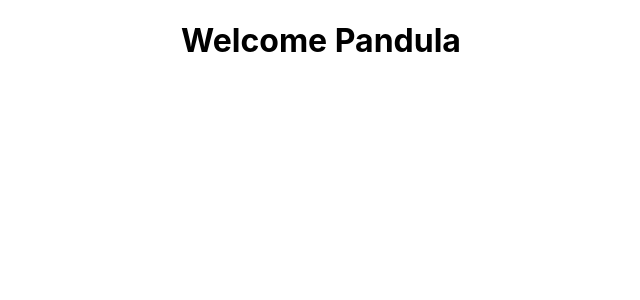
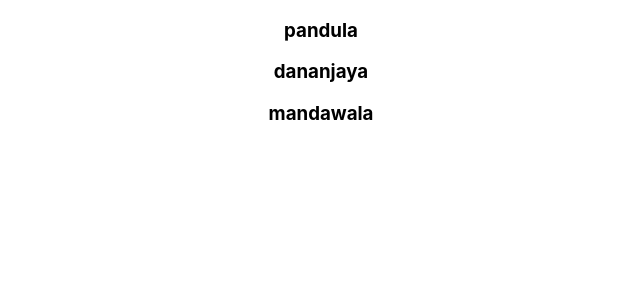
Before and after one commit to p4nduxcv/Get-set-ready-go-for-react, a React (Create React App) app: page / in a window 1280 px wide. Shown: the top 300 px of the page, without its empty margins (319-959 px from the left). Built offline with nearby package versions, Linux system fonts and the light colour scheme.

Commit message:
List rendering

```diff
--- a/src/App.js
+++ b/src/App.js
@@ -10,12 +10,14 @@ import ClassClick from "./Components/ClassClick";
 import EventBidnd from "./Components/EventBind";
 import ParentComponent from "./Components/ParentComponent";
 import UserGreetings from "./Components/Conditional Rendering/UserGreeting";
+import NameList from "./Components/Lists/NameList";
 
 function App() {
   return (
     <div className="App">
-      <ParentComponent />
-      <UserGreetings />
+      <NameList />
+      {/* <ParentComponent />
+      <UserGreetings /> */}
       {/* <EventBidnd /> */}
       {/* <FunctionClick />
       <ClassClick />
--- /dev/null
+++ b/src/Components/Lists/NameList.js
@@ -0,0 +1,12 @@
+import React from "react";
+
+export default function NameList() {
+  const names = ["pandula", "dananjaya", "mandawala"];
+  return (
+    <div>
+      {names.map((name) => (
+        <h3>{name}</h3>
+      ))}
+    </div>
+  );
+}
```
